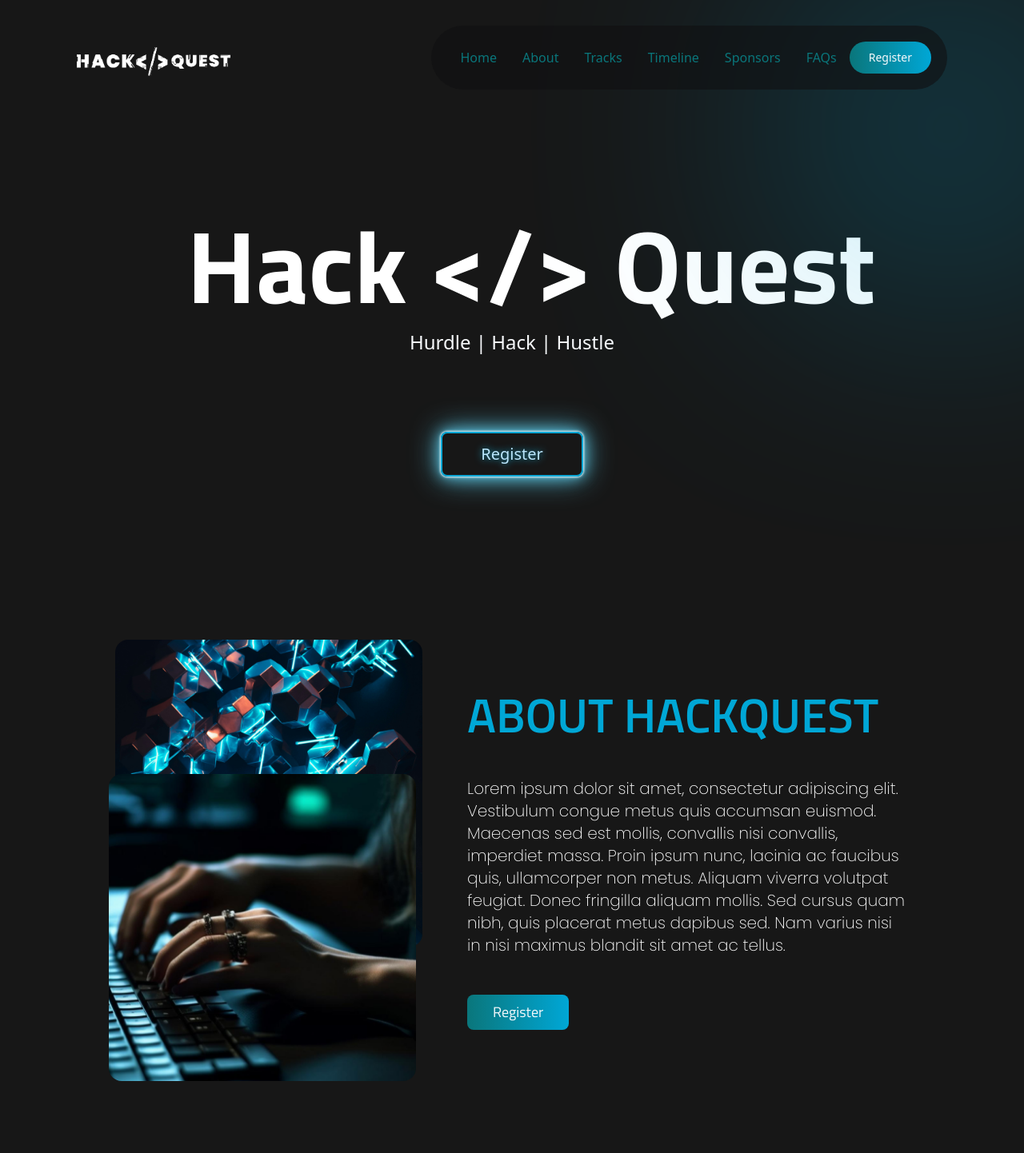
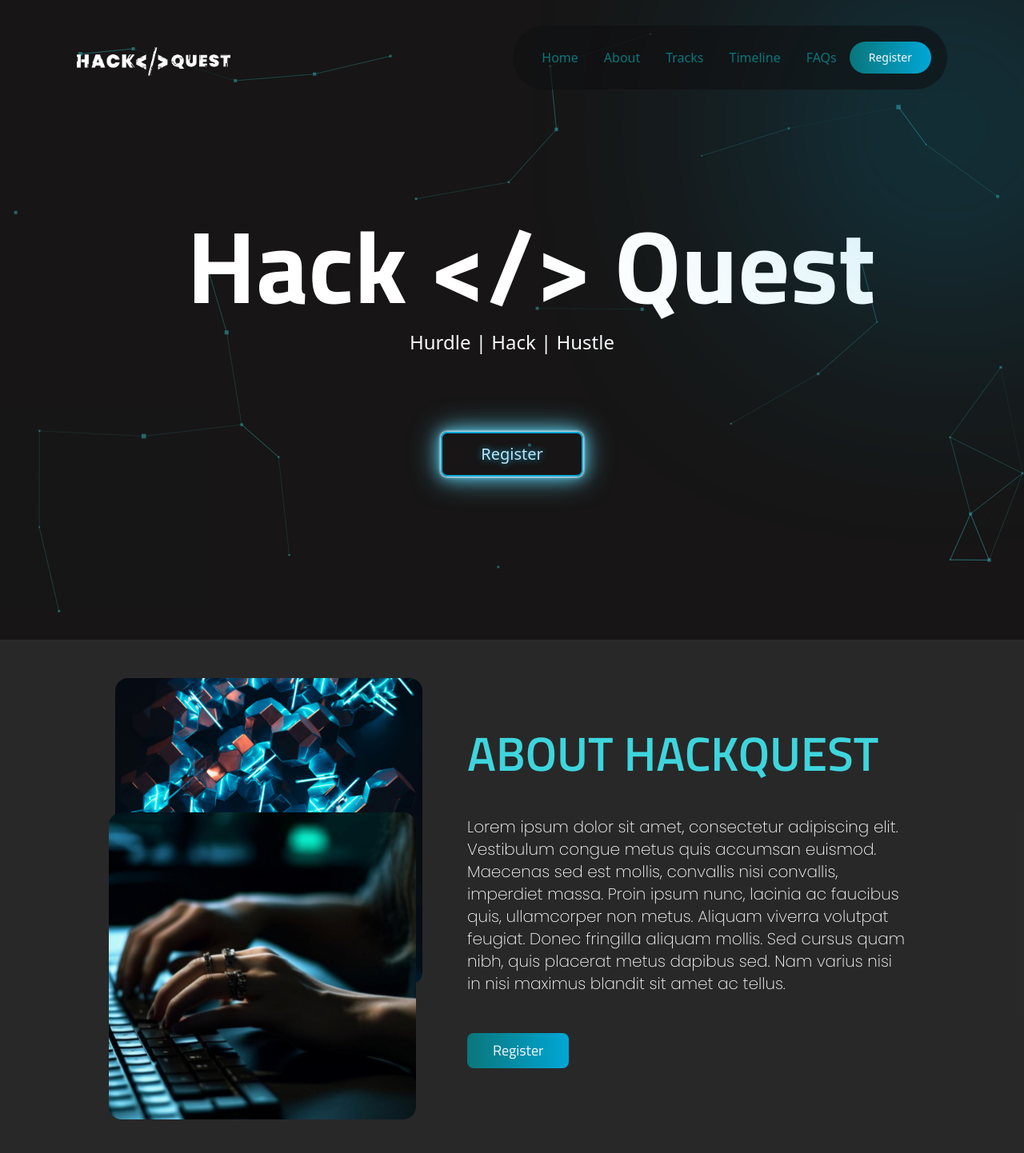
Before and after one commit to dipesh2508/ieee-delhi-hackquest, a Next.js app: page / in a window 1280 px wide. Shown: the top 1442 px of the page at 80% size. Built offline with nearby package versions, Linux system fonts and the light colour scheme.

Commit message:
feat:Added Particles background

```diff
--- a/package.json
+++ b/package.json
@@ -10,6 +10,9 @@
   },
   "dependencies": {
     "@radix-ui/react-slot": "^1.0.2",
+    "@tsparticles/engine": "^3.2.2",
+    "@tsparticles/react": "^3.0.0",
+    "@tsparticles/slim": "^3.2.2",
     "class-variance-authority": "^0.7.0",
     "clsx": "^2.1.0",
     "embla-carousel-autoplay": "^8.0.0-rc23",
--- a/src/app/page.tsx
+++ b/src/app/page.tsx
@@ -3,14 +3,18 @@ import Hero from "@/components/home/Hero";
 import Sponsors from "@/components/home/Sponsors";
 import Tracks from "@/components/home/Tracks";
 import Timeline from "@/components/home/Timeline";
+import ParticleBackground from "@/components/design/ParticleBackground";
 export default function Home() {
   return (
-    <main className="relative min-h-screen overflow-hidden bg-dark">
+    <main className="relative bg-opacity-20 bg-dark min-h-screen overflow-hidden">
       <Hero />
       <About />
       <Tracks />
       <Timeline />
       <Sponsors />
+      <div className="relative -z-10">
+        <ParticleBackground />
+      </div>
     </main>
   );
 }
--- /dev/null
+++ b/src/components/design/ParticleBackground.jsx
@@ -0,0 +1,118 @@
+"use client";
+
+// Importing necessary hooks and components from react and tsparticles
+import { useEffect, useMemo, useState } from "react";
+import Particles, { initParticlesEngine } from "@tsparticles/react";
+import { loadSlim } from "@tsparticles/slim";
+
+// Define the ParticleBackground component
+const ParticleBackground = () => {
+  // State to track if particles engine is initialized
+  const [init, setInit] = useState(false);
+
+  // Use useEffect to initialize particles engine on component mount
+  useEffect(() => {
+    // Initialize particles engine
+    initParticlesEngine(async (engine) => {
+      // Load slim version of particles
+      await loadSlim(engine);
+    }).then(() => {
+      // Set init state to true after particles engine is initialized
+      setInit(true);
+    });
+  }, []); // Empty dependency array ensures this runs only on mount and not on updates
+
+  // Function to be called when particles are loaded
+  const particlesLoaded = (container) => {
+    console.log(container);
+  };
+
+  // Define the options for the particles
+  const options = useMemo(
+    () => ({
+      background: {
+        color: {
+          value: "#181616",
+        },
+      },
+      fpsLimit: 120,
+      interactivity: {
+        events: {
+          onClick: {
+            enable: true,
+            mode: "push",
+          },
+          resize: true,
+        },
+        modes: {
+          push: {
+            quantity: 4,
+          },
+          repulse: {
+            distance: 200,
+            duration: 0.4,
+          },
+        },
+      },
+      particles: {
+        color: {
+          value: "#3ED5DD",
+        },
+        links: {
+          color: "#3ED5DD",
+          distance: 150,
+          enable: true,
+          opacity: 0.5,
+          width: 1,
+        },
+        move: {
+          direction: "none",
+          enable: true,
+          outModes: {
+            default: "bounce",
+          },
+          random: false,
+          speed: 6,
+          straight: false,
+        },
+        number: {
+          density: {
+            enable: true,
+            area: 800,
+          },
+          value: 80,
+        },
+        opacity: {
+          value: 0.5,
+        },
+        shape: {
+          type: "square",
+        },
+        size: {
+          value: { min: 1, max: 4  },
+        },
+      },
+      detectRetina: true,
+    }),
+    [],
+  );
+
+  // If the particles engine is initialized, render the particles
+  if (init) {
+    return (
+      // Create a div with absolute positioning and a z-index of -1 to place it behind other content
+      <div className="-z-1 absolute">
+        <Particles
+          id="tsparticles"
+          particlesLoaded={particlesLoaded}
+          options={options}
+        />
+      </div>
+    );
+  }
+
+  // If the particles engine is not initialized, render a div with a dark background
+  return <div className="bg-dark -z-10"></div>;
+};
+
+export default ParticleBackground;
--- a/src/components/home/About.tsx
+++ b/src/components/home/About.tsx
@@ -5,7 +5,7 @@ import About2 from "@/assets/About2.png";
 
 const About = () => {
   return (
-    <section className="grid grid-cols-12 gap-16 px-36">
+    <section id="about" className="bg-dark bg-opacity-90 py-12 grid grid-cols-12 gap-16 px-36">
       <div className="relative col-span-5">
         <div className="absolute  left-0 top-0 z-10 h-96 w-96  rounded-2xl">
           <Image src={About1} alt="about" className="rounded-2xl  " />
@@ -15,7 +15,7 @@ const About = () => {
         </div>
       </div>
       <div className="col-span-7 flex flex-col gap-12 py-16">
-        <h2 className="font-secondary text-6xl font-semibold text-secondary">
+        <h2 className="font-secondary text-6xl font-semibold text-headings">
           ABOUT HACKQUEST
         </h2>
         <p className="font-primary text-xl font-extralight text-white">
--- a/src/components/home/Sponsors.tsx
+++ b/src/components/home/Sponsors.tsx
@@ -1,4 +1,5 @@
 "use client";
+
 import * as React from "react";
 import { sponsors } from "@/constants/sponsor";
 import Autoplay from "embla-carousel-autoplay";
@@ -16,7 +17,7 @@ const Sponsors = () => {
     Autoplay({ delay: 4000, stopOnInteraction: true }),
   );
   return (
-    <div className="flex w-full flex-col items-center px-5 py-12 font-primary text-white">
+    <section className="flex w-full flex-col items-center px-5 py-12 font-primary text-white">
       <div className="p-5 text-center">
         <h1 className="text-headings pb-5 text-5xl font-bold">Our Sponsors</h1>
         <p>tagline for sponsors</p>
@@ -47,7 +48,7 @@ const Sponsors = () => {
         <CarouselPrevious className="ml-8" variant="default" />
         <CarouselNext className="mr-10" variant="default" />
       </Carousel>
-    </div>
+    </section>
   );
 };
 
--- a/src/components/home/Timeline.tsx
+++ b/src/components/home/Timeline.tsx
@@ -3,8 +3,8 @@ import { timelineData } from "@/constants/timeline";
 
 const Timeline = () => {
   return (
-    <section className="w-full bg-dark py-24 ">
-      <h2 className="mb-24 text-center font-secondary text-6xl font-semibold text-secondary">
+    <section id="timeline" className="w-full bg-dark  bg-opacity-90 py-24 ">
+      <h2 className="mb-24 text-center font-secondary text-6xl font-semibold text-headings">
         Timeline
       </h2>
       {timelineData.map((data, index) => (
--- a/src/components/home/Tracks.tsx
+++ b/src/components/home/Tracks.tsx
@@ -15,7 +15,7 @@ import Image from "next/image";
 
 const Tracks = () => {
   return (
-    <div className="flex w-full flex-col items-center px-5 py-12 font-primary text-white">
+    <section id="tracks" className="flex w-full flex-col items-center px-5 py-12 font-primary text-white">
       <div className="px-5 py-10">
         <h1 className="pb-10 text-center text-5xl font-bold text-headings">
           Tracks
@@ -50,7 +50,7 @@ const Tracks = () => {
           </Card>
         ))}
       </div>
-    </div>
+    </section>
   );
 };
 
--- a/src/components/shared/NavBar.tsx
+++ b/src/components/shared/NavBar.tsx
@@ -45,7 +45,7 @@ const NavBar = () => {
           <Link
             key={key}
             href={link.path}
-            className="hidden px-4 py-2 hover:text-secondary md:block"
+            className="hidden px-4 py-2 font-medium hover:text-secondary md:block"
           >
             {link.title}
           </Link>
--- a/src/constants/nav.ts
+++ b/src/constants/nav.ts
@@ -21,11 +21,7 @@ export const navLinks:INavLink[] = [
         path: '#timeline',
     },
     {
-        title: 'Sponsors',
-        path: '#sponsors',
-    },
-    {
         title: 'FAQs',
-        path: '#faqs',
+        path: '/faqs',
     },
 ];
```
Also changed, not shown: 1 other file (tests, documents, lock files or other folders).
